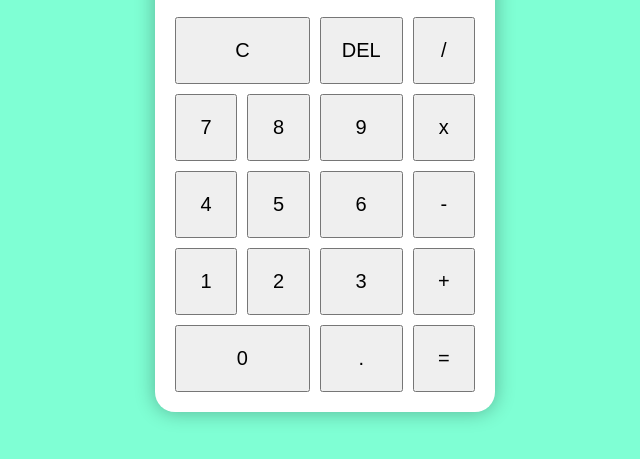
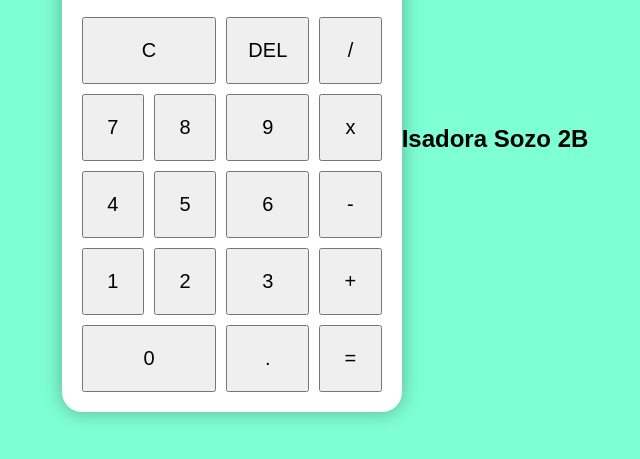
Before and after one commit to Isa-Sozo/04-09-calculadorakeliven, a plain HTML site: page calculadora/index.html in a window 1280 px wide. Shown: the part 221-680 px from the top of the page, without its empty margins (315-955 px from the left). Drawn offline with Linux system fonts and the light colour scheme.

Commit message:
Update index.html

```diff
--- a/calculadora/index.html
+++ b/calculadora/index.html
@@ -36,6 +36,9 @@
 
         </div>
     </div>
+    <div class="rodape">
+        <h2>Isadora Sozo 2B</h2>
+    </div>
     <script src="scripts/script.js"></script>
 </body>
 </html>
```
